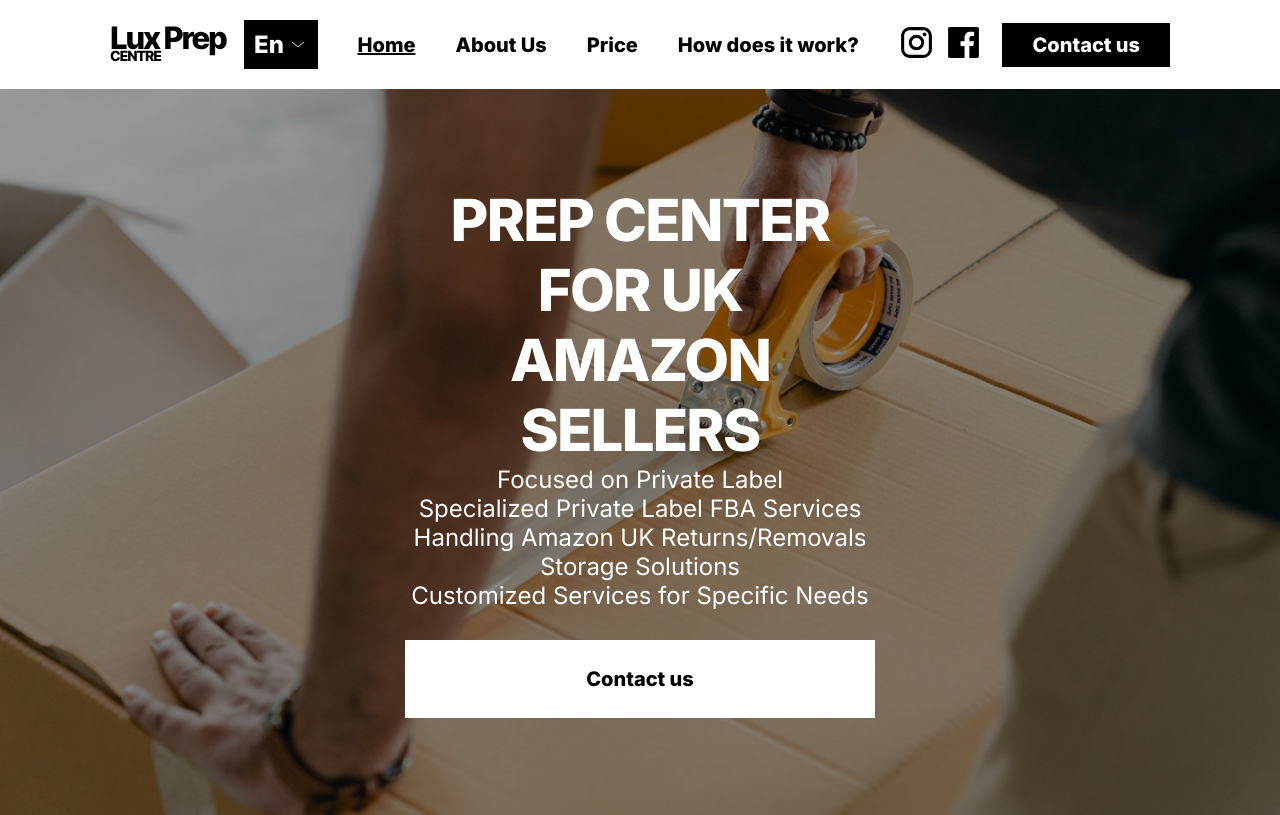
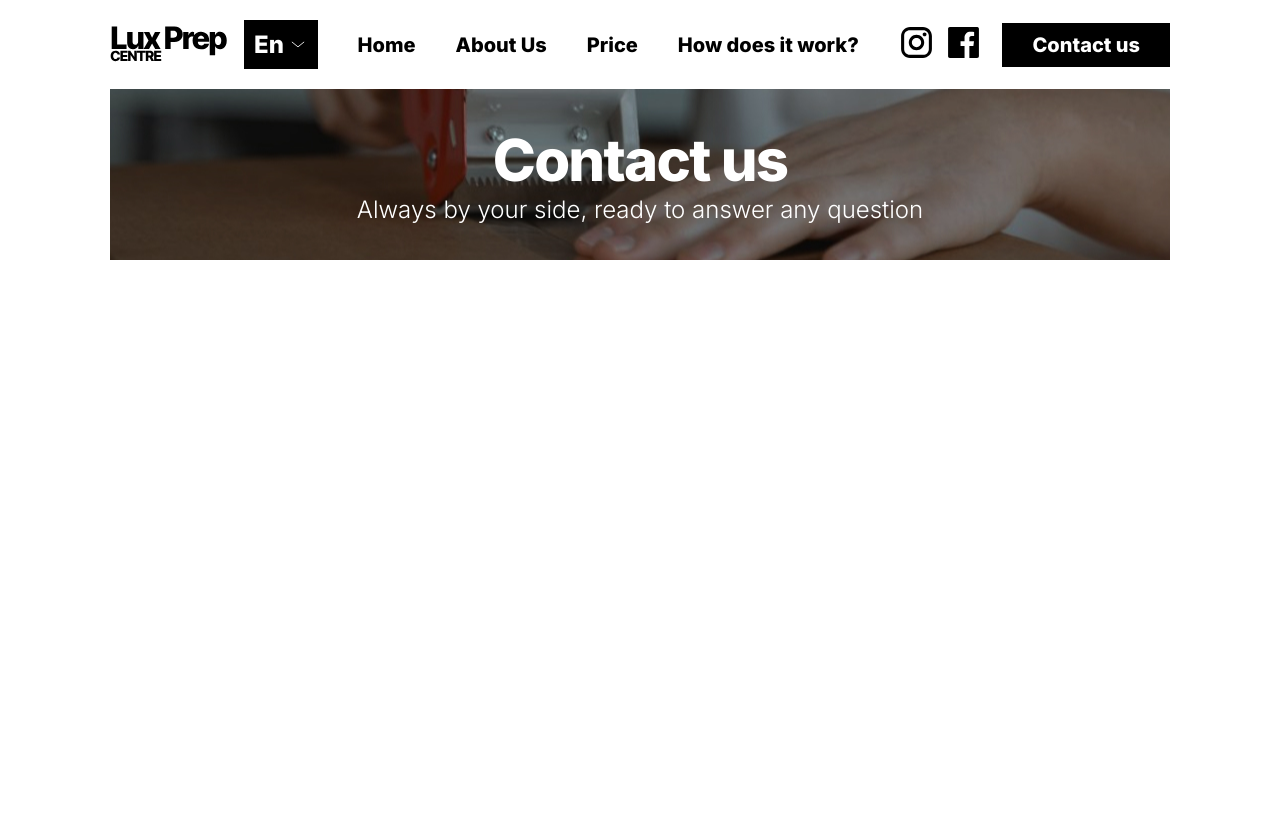
Before and after one commit to BobuskiyA/lux-prep-center, a React (Vite) app: page /contact in a window 1280 px wide. Before the commit this address led to /. Built offline with nearby package versions, Linux system fonts and the light colour scheme.

Commit message:
Contact us page start for form

```diff
--- /dev/null
+++ b/src/pages/Contact/Contact.jsx
@@ -0,0 +1,16 @@
+import React from 'react'
+
+import "./Contact.scss";
+import { motion } from "framer-motion";
+import { animPage } from "../../helpers/animPage";
+
+export default function Contact() {
+  return (
+    <motion.section {...animPage} className="container container">
+      <div className="contact__title">
+        <h1>Contact us</h1>
+        <span className="light">Always by your side, ready to answer any question</span>
+      </div>
+    </motion.section>
+  )
+}
--- /dev/null
+++ b/src/pages/Contact/Contact.scss
@@ -0,0 +1,10 @@
+@import "/src/styles/global.scss";
+
+.contact {
+  &__title {
+    padding: 36px 0;
+    text-align: center;
+    background: url("/public/Pages/Contact.jpg") no-repeat center;
+    color: $c-white;
+  }
+}
```
Also changed, not shown: src/App.jsx (+7 -2 lines), public/Pages/Contact.jpg (added).
